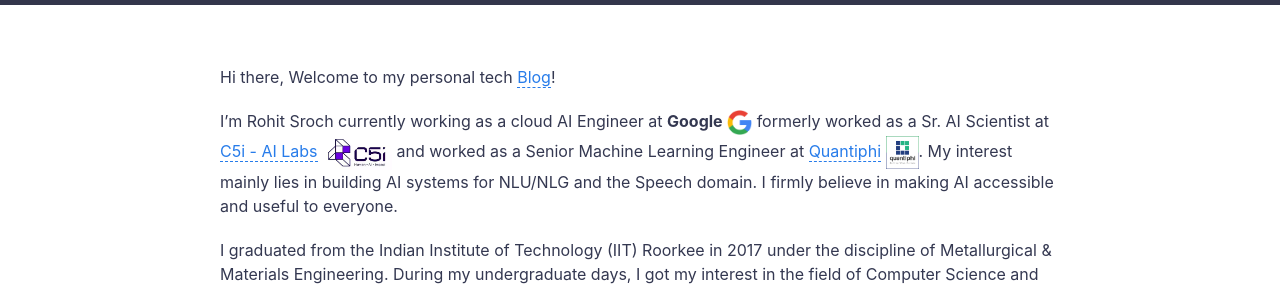
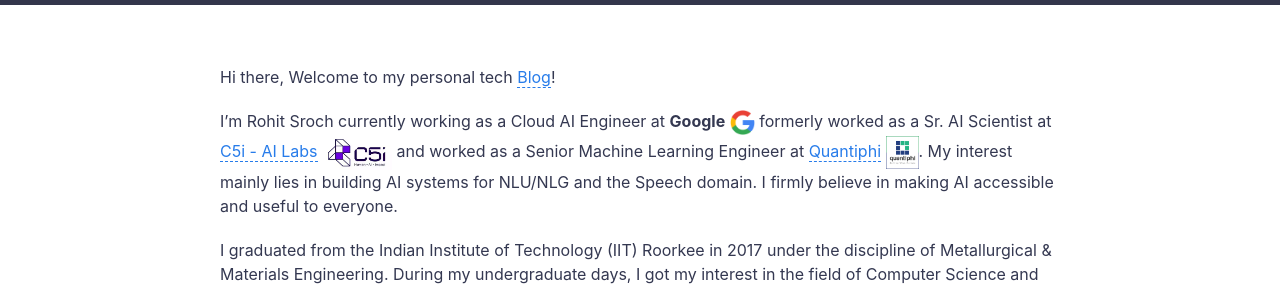
Before and after one commit to rohitsroch/rohitsroch.github.io, a Jekyll site: the page built from about.md, in a window 1280 px wide. Shown: the part 255-544 px from the top of the page. Built offline with Jekyll 4.4.1, drawn with Linux system fonts in a browser that asks for light colours.

Commit message:
bump to latest

```diff
--- a/about.md
+++ b/about.md
@@ -6,7 +6,7 @@
 
 Hi there, Welcome to my personal tech [Blog](https://rohitsroch.github.io/#latest-posts)!
 
-I'm Rohit Sroch currently working as a cloud AI Engineer at **Google** <img src="{{ site.url }}{{ site.baseurl }}/assets/img/icons/google-logo.png" alt="Google Logo" style="width:25px; height:25px;"> formerly worked as a Sr. AI Scientist at [C5i - AI Labs](https://www.c5i.ai/ai-labs/) <img src="{{ site.url }}{{ site.baseurl }}/assets/img/icons/c5i-logo.png" alt="C5i Logo" style="width:70px; height:35px;"> and worked as a Senior Machine Learning Engineer at [Quantiphi](https://www.quantiphi.com/) <img src="{{ site.url }}{{ site.baseurl }}/assets/img/icons/quantiphi-logo.png" alt="Quantiphi Logo" style="width:33px; height:33px;">. My interest mainly lies in building AI systems for NLU/NLG and the Speech domain. I firmly believe in making AI accessible and useful to everyone.
+I'm Rohit Sroch currently working as a Cloud AI Engineer at **Google** <img src="{{ site.url }}{{ site.baseurl }}/assets/img/icons/google-logo.png" alt="Google Logo" style="width:25px; height:25px;"> formerly worked as a Sr. AI Scientist at [C5i - AI Labs](https://www.c5i.ai/ai-labs/) <img src="{{ site.url }}{{ site.baseurl }}/assets/img/icons/c5i-logo.png" alt="C5i Logo" style="width:70px; height:35px;"> and worked as a Senior Machine Learning Engineer at [Quantiphi](https://www.quantiphi.com/) <img src="{{ site.url }}{{ site.baseurl }}/assets/img/icons/quantiphi-logo.png" alt="Quantiphi Logo" style="width:33px; height:33px;">. My interest mainly lies in building AI systems for NLU/NLG and the Speech domain. I firmly believe in making AI accessible and useful to everyone.
 
 I graduated from the Indian Institute of Technology (IIT) Roorkee in 2017 under the discipline of Metallurgical & Materials Engineering. During my undergraduate days, I got my interest in the field of Computer Science and decided to pursue this as my career path. Due to my rigorous hard work, I landed a summer internship as a Software Developer at [Practo](https://www.practo.com/) <img src="{{ site.url }}{{ site.baseurl }}/assets/img/icons/practo-logo.png" alt="Practo Logo" style="width:25px; height:25px;">. After graduation, I worked as a Software Developer for a few months and finally decided to move into the Data science field. Since then, I have learned a lot and involved in ideating/building solution architecture for some of the most difficult problem statements. Also, I always like to approach any problem with a research mindset.
 
```
